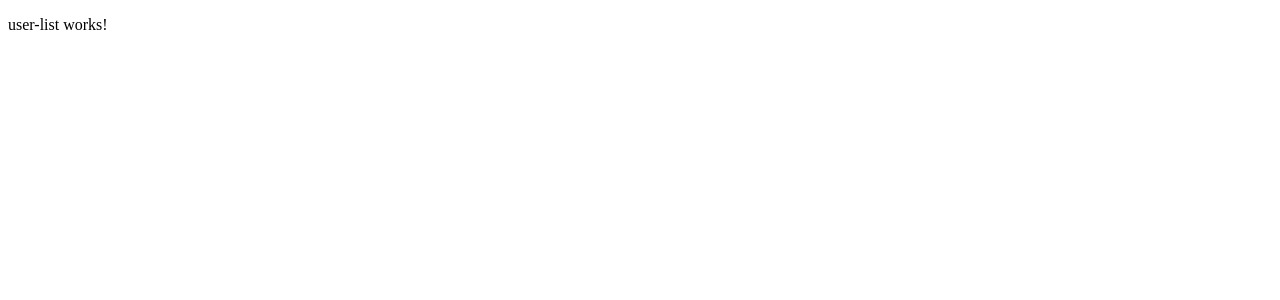
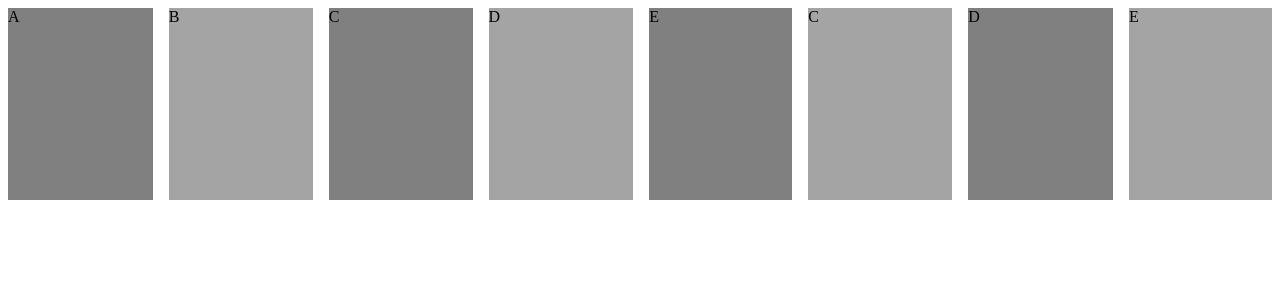
Before and after one commit to peterkalanin/users-page-task, an Angular app: page /user-list in a window 1280 px wide. Shown: the top 300 px of the page. Built offline with nearby package versions, Linux system fonts and the light colour scheme.

Commit message:
feat: dummy user list items

```diff
--- a/src/app/user-list/user-list.component.html
+++ b/src/app/user-list/user-list.component.html
@@ -1 +1,10 @@
-<p>user-list works!</p>
+<div class="user-list">
+    <div class="user-item">A</div>
+    <div class="user-item">B</div>
+    <div class="user-item">C</div>
+    <div class="user-item">D</div>
+    <div class="user-item">E</div>
+    <div class="user-item">C</div>
+    <div class="user-item">D</div>
+    <div class="user-item">E</div>
+</div>
```
